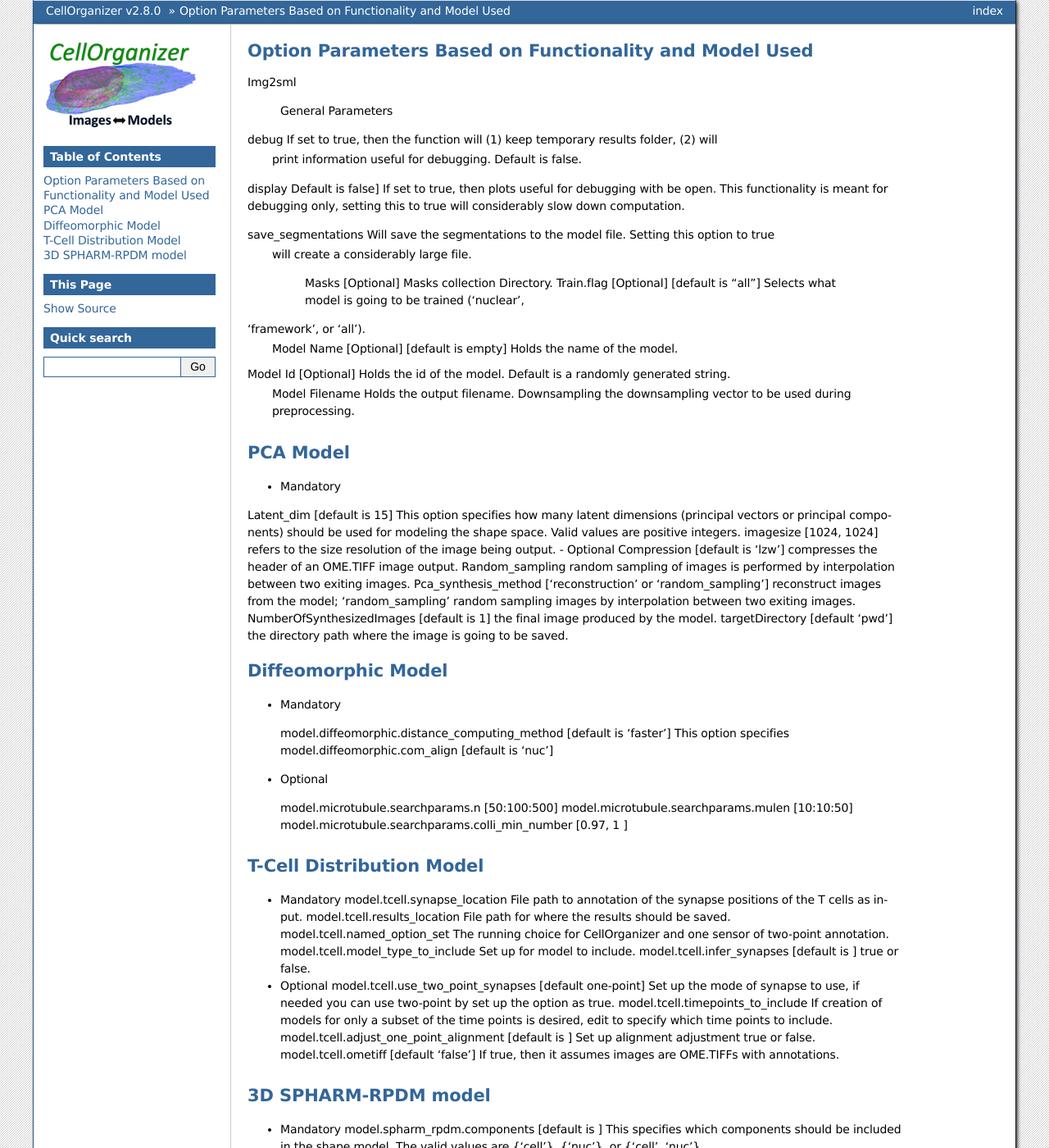
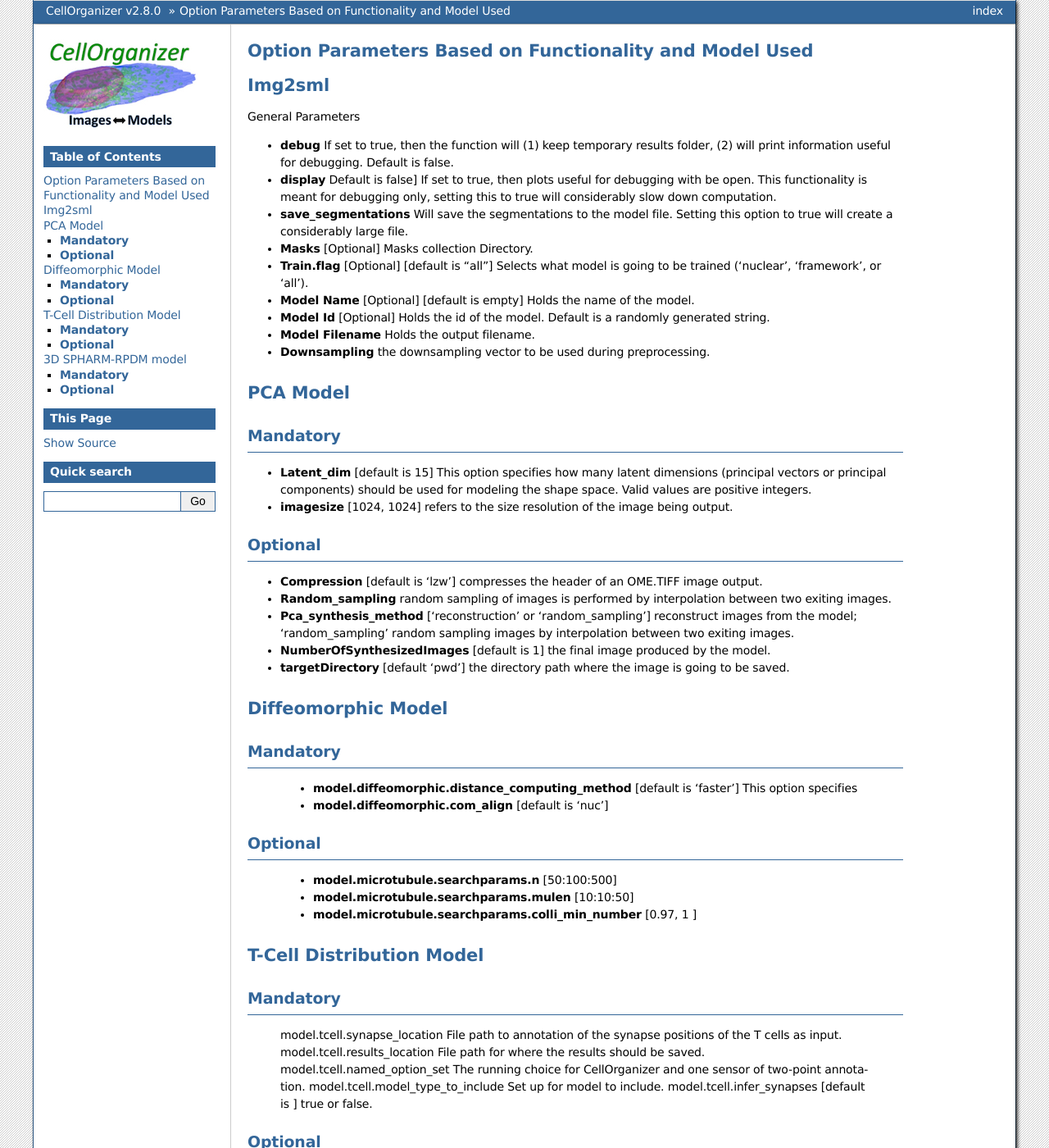
Before and after one commit to murphygroup/cellorganizer-documentation_old, a Sphinx documentation site: the page built from source/chapters/Cellorganizer_main_process/img2sml_model_options.rst, in a window 1280 px wide and 1400 px high. Shown: the whole window at 82% size. Built offline with Sphinx 7.4.7, drawn with Linux system fonts in a browser that asks for light colours; some of the changed text lies outside the part shown.

Commit message:
Update img2sml_model_options.rst saving the first edits

```diff
--- a/source/chapters/Cellorganizer_main_process/img2sml_model_options.rst
+++ b/source/chapters/Cellorganizer_main_process/img2sml_model_options.rst
@@ -2,63 +2,67 @@
 --------------------------------------------------
 
 Img2sml
+-----
 
-         General Parameters
-debug 		If set to true, then the function will (1) keep temporary results folder, (2) will
-                                print information useful for debugging. Default is false.
+General Parameters
 
-display      	Default is false] If set to true, then plots useful for debugging with be open. This
-functionality is meant for debugging only, setting this to true will considerably
-slow down computation.
 
-save_segmentations     Will save the segmentations to the model file. Setting this option to true
-           will create a considerably large file.
+* **debug** 		If set to true, then the function will (1) keep temporary results folder, (2) will print information useful for debugging. Default is false.
 
-		Masks [Optional] 	Masks collection Directory.
-		Train.flag [Optional] 	[default is “all”] Selects what model is going to be trained (‘nuclear’,
-‘framework’, or ‘all’).
-		Model Name [Optional] 	[default is empty] Holds the name of the model.
-Model Id [Optional]           Holds the id of the model. Default is a randomly generated string.
-	         	Model Filename                  Holds the output filename.
-	         	Downsampling                    the downsampling vector to be used during preprocessing.
+* **display**      	Default is false] If set to true, then plots useful for debugging with be open. This functionality is meant for debugging only, setting this to true will considerably slow down computation.
+
+* **save_segmentations**    Will save the segmentations to the model file. Setting this option to true will create a considerably large file.
+
+* **Masks** [Optional] 	      Masks collection Directory.
+* **Train.flag** [Optional]   [default is “all”] Selects what model is going to be trained (‘nuclear’, ‘framework’, or ‘all’).
+* **Model Name** [Optional]   [default is empty] Holds the name of the model.
+* **Model Id** [Optional]     Holds the id of the model. Default is a randomly generated string.
+* **Model Filename**          Holds the output filename.
+* **Downsampling**            the downsampling vector to be used during preprocessing.
 
 PCA Model
 ---------
 
--	Mandatory
-Latent_dim [default is 15] This option specifies how many latent dimensions (principal vectors or principal components) should be used for modeling the shape space.  Valid values are positive integers.
-imagesize [1024, 1024] refers to the size resolution of the image being output.
--	Optional
-Compression [default is ‘lzw’] compresses the header of an OME.TIFF image output.
-Random_sampling random sampling of images is performed by interpolation between two exiting images.
-Pca_synthesis_method ['reconstruction' or 'random_sampling'] reconstruct images from the model; ‘random_sampling’ random sampling images by interpolation between two exiting images.
-NumberOfSynthesizedImages [default is 1] the final image produced by the model.
-targetDirectory [default ‘pwd’] the directory path where the image is going to be saved.
+**Mandatory**
+^^^^^^^^^^^^^
+* **Latent_dim** [default is 15] This option specifies how many latent dimensions (principal vectors or principal components) should be used for modeling the shape space.  Valid values are positive integers.
+* **imagesize** [1024, 1024] refers to the size resolution of the image being output.
+
+**Optional**
+^^^^^^^^^^^^
+* **Compression**  [default is ‘lzw’] compresses the header of an OME.TIFF image output.
+* **Random_sampling**  random sampling of images is performed by interpolation between two exiting images.
+* **Pca_synthesis_method** ['reconstruction' or 'random_sampling'] reconstruct images from the model; ‘random_sampling’ random sampling images by interpolation between two exiting images.
+* **NumberOfSynthesizedImages** [default is 1] the final image produced by the model.
+* **targetDirectory** [default ‘pwd’] the directory path where the image is going to be saved.
 
 Diffeomorphic Model
 -------------------
 
--	Mandatory
-      model.diffeomorphic.distance_computing_method [default is ‘faster’]  This option
-      specifies
-      model.diffeomorphic.com_align [default is ‘nuc’]
+**Mandatory**
+^^^^^^^^^^^^^
+      * **model.diffeomorphic.distance_computing_method** [default is ‘faster’]  This option specifies
+      * **model.diffeomorphic.com_align** [default is ‘nuc’]
 
--	Optional
-      model.microtubule.searchparams.n [50:100:500]
-      model.microtubule.searchparams.mulen [10:10:50]
-      model.microtubule.searchparams.colli_min_number [0.97, 1 ]
+**Optional**
+^^^^^^^^^^^^
+      * **model.microtubule.searchparams.n** [50:100:500]
+      * **model.microtubule.searchparams.mulen** [10:10:50]
+      * **model.microtubule.searchparams.colli_min_number** [0.97, 1 ]
 
 T-Cell Distribution Model
 -------------------------
 
--	Mandatory
+**Mandatory**
+^^^^^^^^^^^^^
         model.tcell.synapse_location File path to annotation of the synapse positions of the T cells as input.
         model.tcell.results_location File path for where the results should be saved.
         model.tcell.named_option_set The running choice for CellOrganizer and one sensor of two-point annotation.
         model.tcell.model_type_to_include Set up for model to include.
         model.tcell.infer_synapses [default is ] true or false.
 
--	Optional
+**Optional**
+^^^^^^^^^^^^
         model.tcell.use_two_point_synapses [default one-point] Set up the mode of synapse to use, if needed you can use two-point by set up the option as true.
         model.tcell.timepoints_to_include If creation of models for only a subset of the time points is desired, edit to specify which time points to include.
         model.tcell.adjust_one_point_alignment [default is ]  Set up alignment adjustment true or false.
@@ -67,10 +71,12 @@
 3D SPHARM-RPDM model
 --------------------
 
--	Mandatory
+**Mandatory**
+^^^^^^^^^^^^^
         model.spharm_rpdm.components [default is ] This specifies which components should be included in the shape model. The valid values are {'cell'}, {'nuc'}, or {'cell', 'nuc'}.
 
--	Optional
+**Optional**
+^^^^^^^^^^^^
         model.spharm_rpdm.alignment_method [default is ‘major_axis’]method by which cells willbe aligned when producing shape descriptors. The possible values are 'major_axis' or 'foe'.
         model.spharm_rpdm.rotation_plane Dimensions of image that will used for alignment. The possible values are 'xy' (defaut), 'xz', 'yz' or ‘xyz'. For example, xy plane (around the z axis). if ‘xy‘ is specified, each cell will be rotated in the
         model.spharm_rpdm.postprocess [default is ‘true’] This specifies whether alignment and size normalization, should be done after parameterization. The values are ‘true’ or ‘false’.
```
